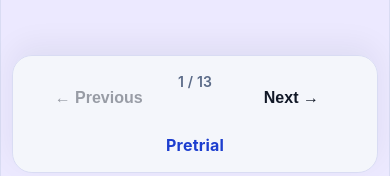
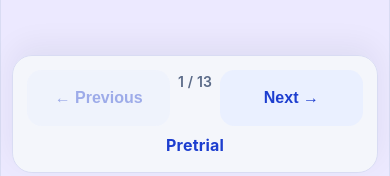
Before and after one commit to curtisjbradley/Mock-Scores, a React (Vite) app in the folder frontend/: page / in a window 390 px wide. Both pictures are taken after a click on the button "Proceed". Shown: the part 659-835 px from the top of the page. Built offline with nearby package versions, Linux system fonts and the light colour scheme.

Commit message:
CSS Cleanup

```diff
--- a/frontend/src/judges/styles/modal.css
+++ b/frontend/src/judges/styles/modal.css
@@ -275,5 +275,3 @@
         font-size: 1rem;
     }
 }
-
-}
--- a/frontend/src/judges/styles/scoresheet.css
+++ b/frontend/src/judges/styles/scoresheet.css
@@ -461,12 +461,10 @@ html {
     #score-submit-desktop{
         display: none;
     }
-}
-
 
     .nav-button {
-        background: var(--nav-btn-bg-dark);
-        color: var(--nav-btn-text-dark);
+        background: var(--nav-btn-bg);
+        color: var(--nav-btn-text);
     }
 
     .score-row:hover td {
```
